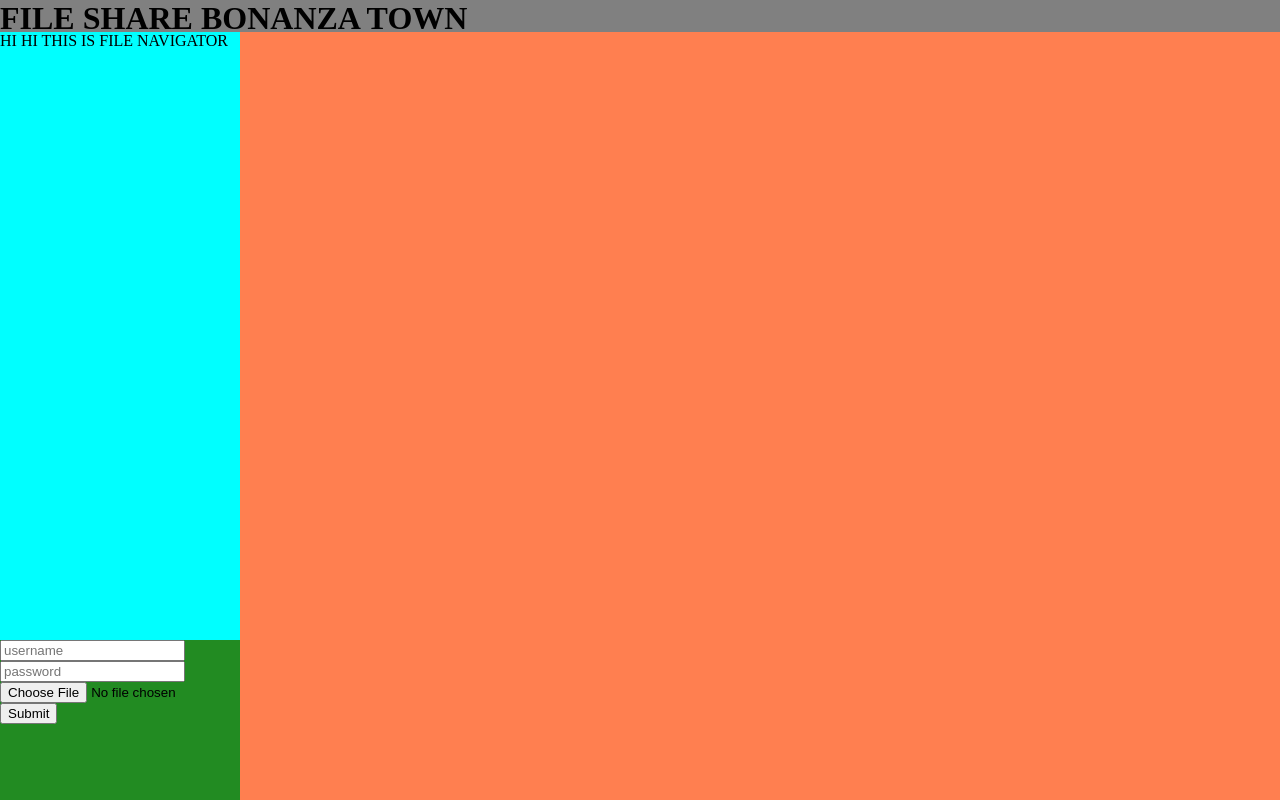
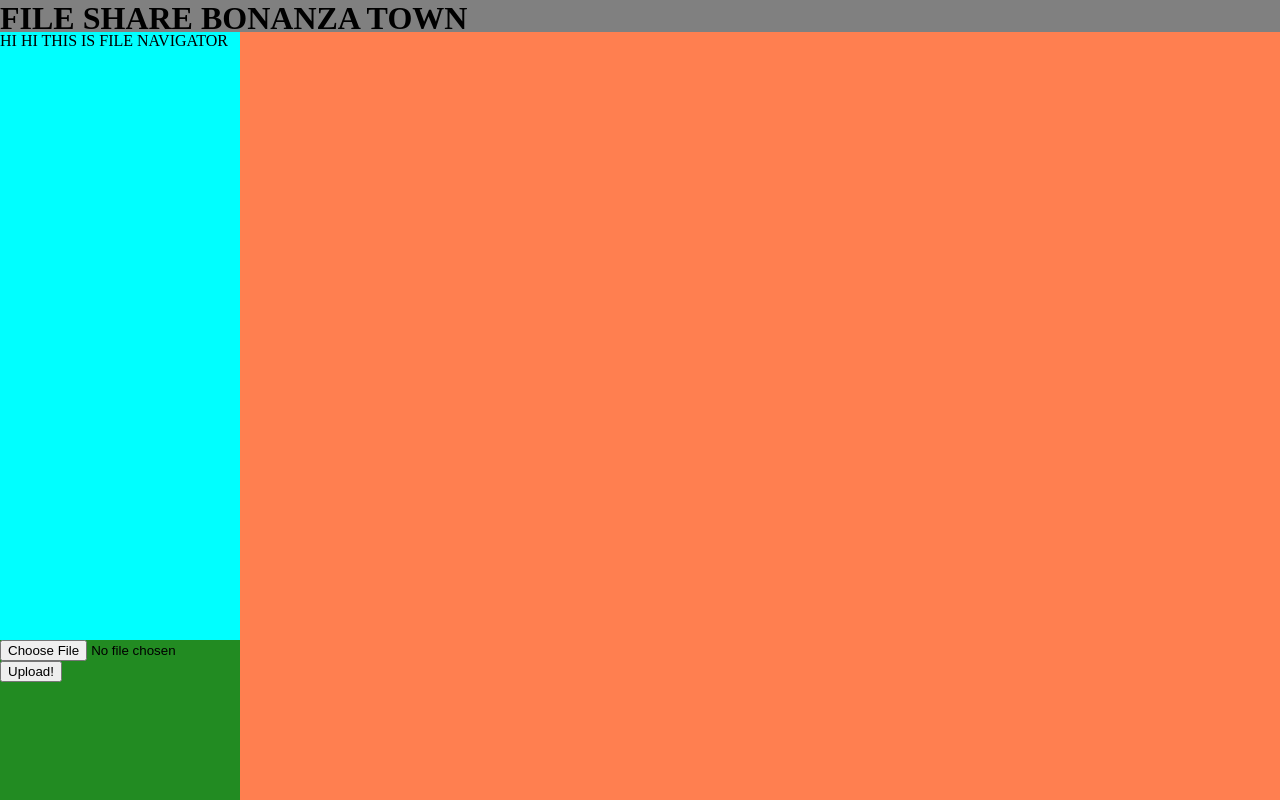
Before and after one commit to Ronagens/bonanza-town, a React app: page / in a window 1280 px wide. Built offline with nearby package versions, Linux system fonts and the light colour scheme.

Commit message:
IT UPLOADS STUFF

```diff
--- a/client/components/FileNavigator.jsx
+++ b/client/components/FileNavigator.jsx
@@ -1,39 +1,38 @@
-import React from 'react';
+import React, { useState } from 'react';
+import axios from 'axios';
 
 import DragDropFile from './DragDropFile.jsx';
 
 const FileNavigator = () => {
 
-  function submitForm(e) {
-    e.preventDefault();
+  const [file, setFile] = useState(null);
 
-    const formData = new FormData(e.target);
-    // const data = new URLSearchParams(formData);
-    console.log(formData);
+  function upDateFile(e) {
+    setFile(e.target.files[0]);
+  }
 
-    // 'multipart/form-data'
-    fetch('/file', {
-      method: 'POST',
-      headers: {
-        'Content-type': 'multipart/form-data'
-      },
-      body: formData
-    })
-    .then(res => console.log(res))
-    .catch(err => console.log('error: ', err));
+  function uploadFile() {
+    const formData = new FormData();
+
+    formData.append(
+      'myFile',
+      file,
+      file.name
+    )
+
+    console.log('file: ', file);
+
+    axios.post('/file', formData);
   }
 
   return(
     <div>
       <p>HI HI THIS IS FILE NAVIGATOR</p>
       <div className="file-upload">
-        <form onSubmit={(e) => submitForm(e)}>
-          <input name="username" type="text" placeholder="username"></input>
-          <input name="password" type="text" placeholder="password"></input>
-          <input name="file" type="file"></input>
-
-          <button type="submit">Submit</button>
-        </form>
+        <input type="file" onChange={upDateFile} />
+        <button onClick={uploadFile}>
+          Upload!
+        </button>
       </div>
     </div>
   );
--- a/package.json
+++ b/package.json
@@ -13,6 +13,7 @@
   "license": "ISC",
   "dependencies": {
     "@reduxjs/toolkit": "^1.9.5",
+    "axios": "^1.4.0",
     "cookie-parser": "^1.4.6",
     "express": "^4.18.2",
     "multer": "^1.4.5-lts.1",
```
Also changed, not shown: 3 other files (tests, documents, lock files or other folders).
